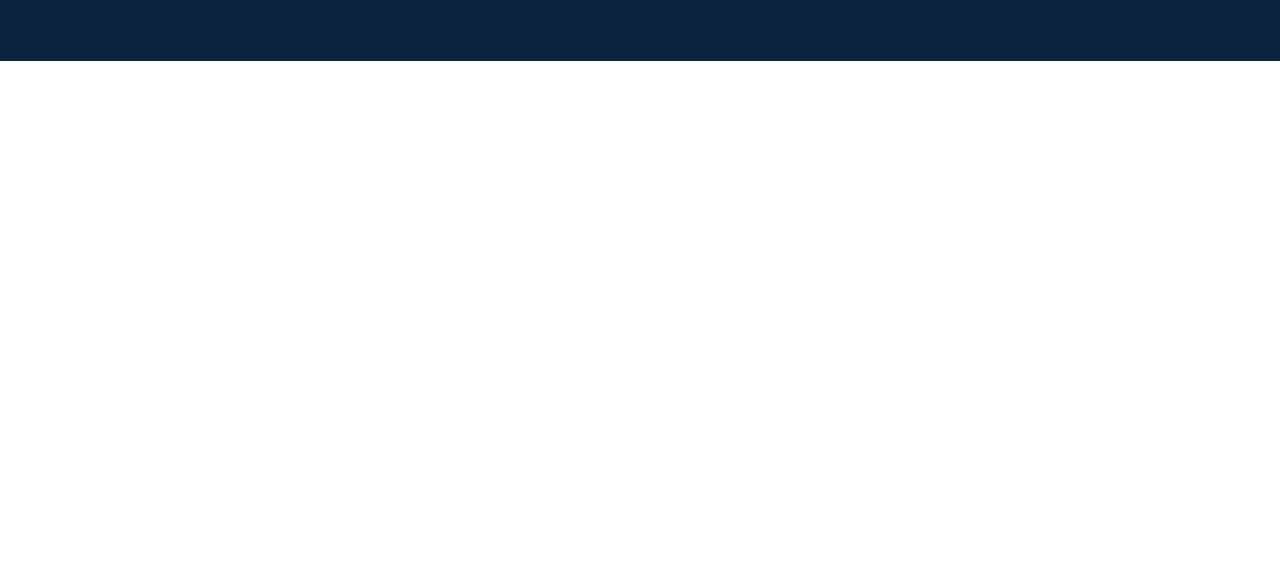
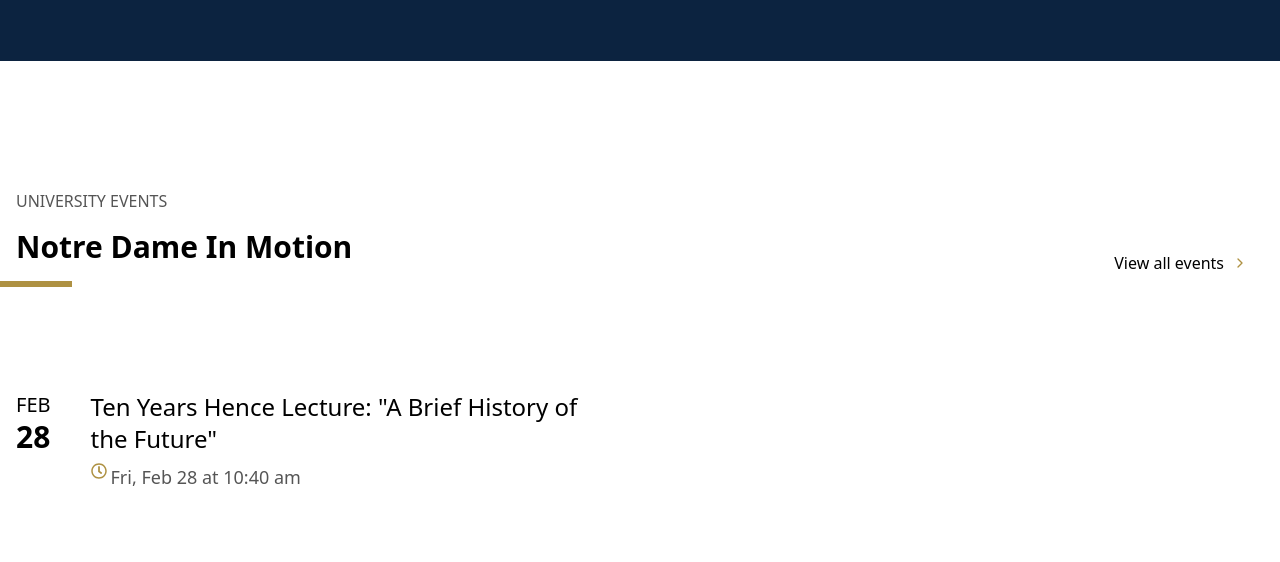
Before and after one commit to vixalien/tailwind-gate-clone, a website built with Vite: page index.html in a window 1280 px wide. Shown: the part 5344-5906 px from the top of the page. Before the commit the page ends 5405 px from the top, so only its background shows below. Built offline with nearby package versions, Linux system fonts and the light colour scheme; files whose address does not match are found by name.

Commit message:
Add first Univeristy Event

```diff
--- a/index.html
+++ b/index.html
@@ -363,7 +363,8 @@
     </section>
 
     <section id="Quote section" class="grid grid-cols-1 bg-primary gap-8 lg:grid-cols-[55%_45%]">
-      <img class="lg:col-start-2 lg:row-start-1 lg:h-full lg:scale-y-110 object-cover lg:w-[120%] max-h-[476px]" src="/public/images/dowd-students-800.jpg">
+      <img class="lg:col-start-2 lg:row-start-1 lg:h-full lg:scale-y-110 object-cover lg:w-[120%] max-h-[476px]"
+        src="/public/images/dowd-students-800.jpg">
       <div class="flex flex-col p-4 lg:p-16 gap-4 my-auto">
         <blockquote class="text-xl text-white lg:text-3xl lg:leading-relaxed">
           “Notre Dame must be the leading global Catholic research university, on par with but distinct from the world's
@@ -374,6 +375,49 @@
         <cite class="self-end text-sky-blue-dark not-italic text-lg">— Notre Dame 2033: A Strategic Framework</cite>
       </div>
     </section>
+
+    <section id="University Events" class="max-w-container mx-auto md:my-24 flex flex-col gap-4 py-8 px-4">
+      <div class="flex flex-col gap-4 md:flex-row items-start md:justify-between md:items-end">
+        <div class="flex flex-col gap-2 lg:gap-4">
+          <div class="uppercase text-gray">University Events</div>
+          <h3 class="text-3xl font-semibold">Notre Dame In Motion</h3>
+          <div class="border-b-4 border-b-gold max-w-12 lg:border-b-6 lg:max-w-18 relative lg:-left-4"></div>
+        </div>
+        <button class="transition-colors cursor-pointer hover:bg-sky-blue px-4 py-3 rounded-xl flex gap-2 items-center">
+          <span>View all events</span>
+          <svg xmlns="http://www.w3.org/2000/svg" width="24" height="24" viewBox="0 0 24 24" fill="none"
+            stroke="currentColor" stroke-width="2" stroke-linecap="round" stroke-linejoin="round"
+            class="size-4 text-gold">
+            <path d="m9 18 6-6-6-6" />
+          </svg>
+        </button>
+      </div>
+      <div class="grid grid-cols-1 lg:grid-cols-2 gap-8 mt-16">
+        <div class="flex gap-4">
+          <div class="flex flex-col text-center mt-6">
+            <div class="text-xl uppercase">Feb</div>
+            <div class="font-semibold text-3xl">28</div>
+          </div>
+
+          <div
+            class="border-b-4 transition-colors cursor-pointer border-transparent hover:bg-card-hover hover:border-card-hover-200">
+            <div class="text-lg flex flex-col gap-2 p-6 pb-8">
+              <div class="text-2xl">
+                Ten Years Hence Lecture: "A Brief History of the Future"
+              </div>
+              <p class="text-gray flex gap-1">
+                <svg viewBox="0 0 512 512" class="size-4 fill-gold">
+                  <path
+                    d="M256 8C119 8 8 119 8 256s111 248 248 248 248-111 248-248S393 8 256 8zm0 448c-110.5 0-200-89.5-200-200S145.5 56 256 56s200 89.5 200 200-89.5 200-200 200zm61.8-104.4l-84.9-61.7c-3.1-2.3-4.9-5.9-4.9-9.7V116c0-6.6 5.4-12 12-12h32c6.6 0 12 5.4 12 12v141.7l66.8 48.6c5.4 3.9 6.5 11.4 2.6 16.8L334.6 349c-3.9 5.3-11.4 6.5-16.8 2.6z">
+                  </path>
+                </svg>
+                <span> Fri, Feb 28 at 10:40 am</span>
+              </p>
+            </div>
+          </div>
+        </div>
+      </div>
+    </section>
   </div>
   <script type="module" src="/src/main.js"></script>
 </body>
```
